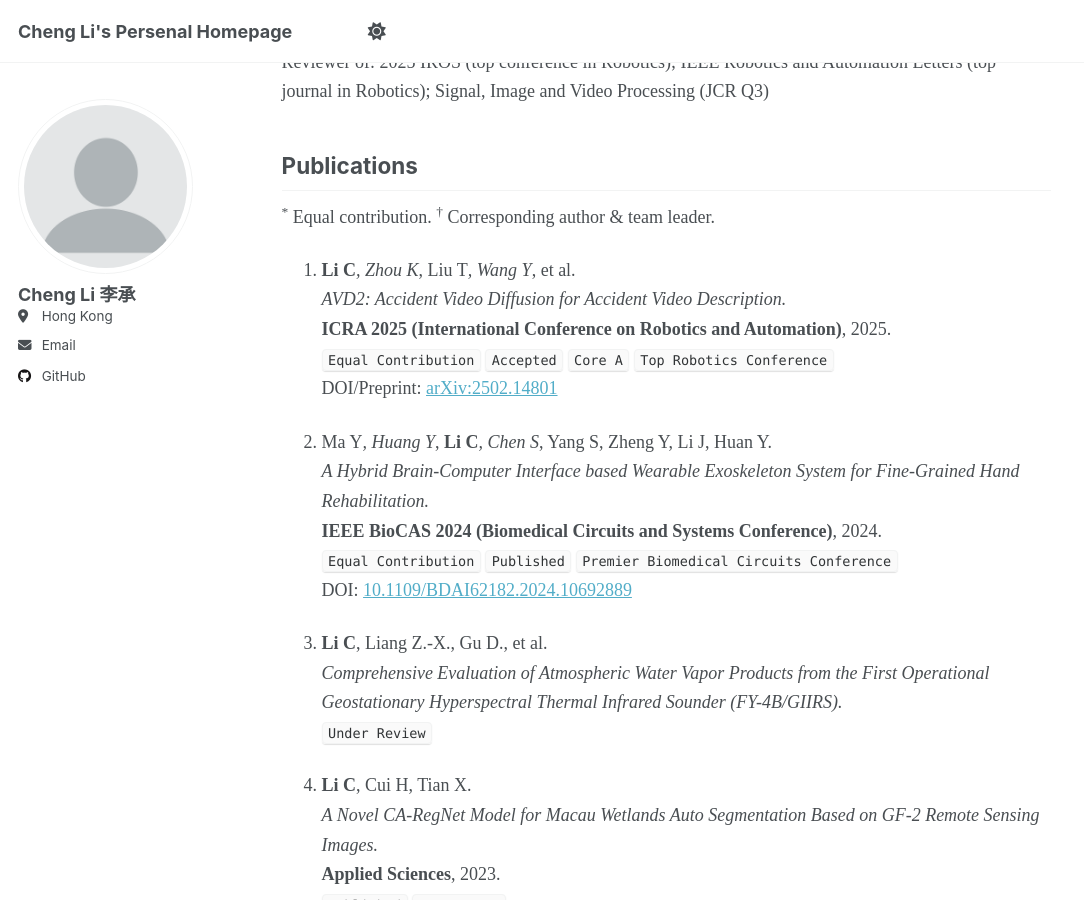
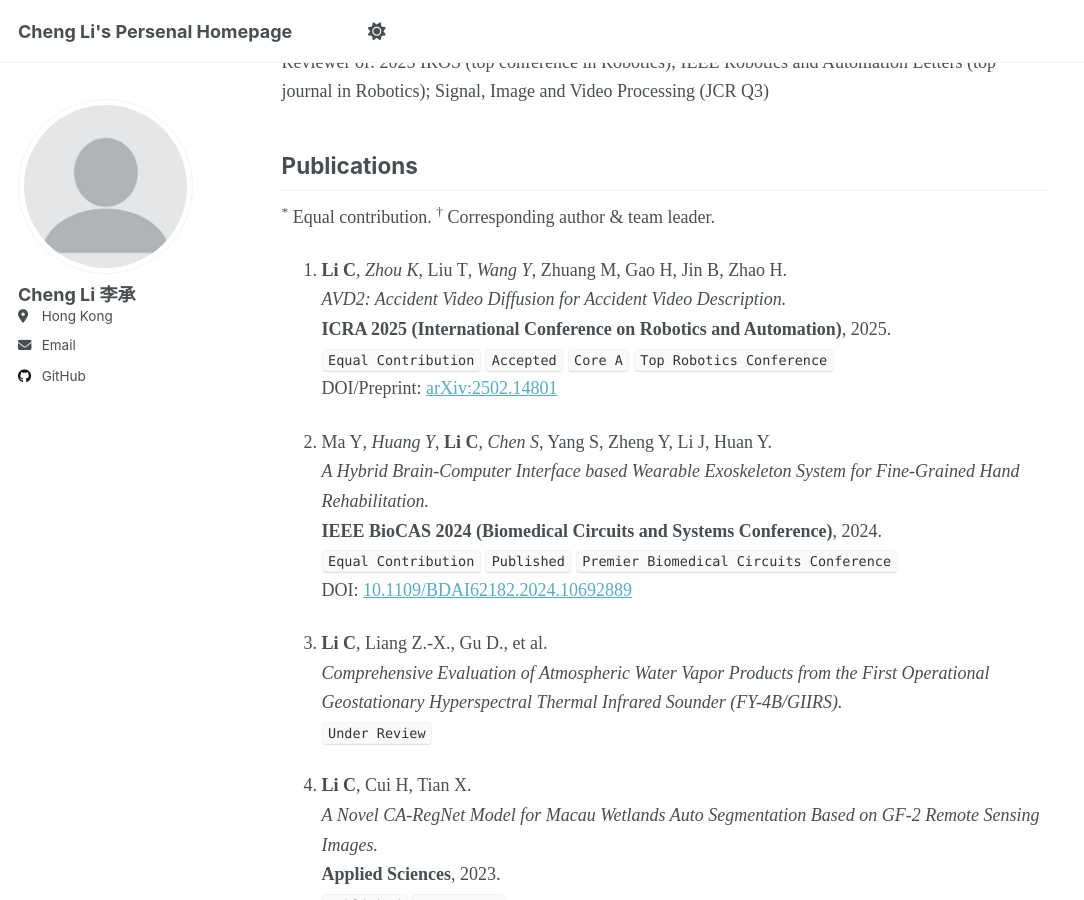
Before and after one commit to chengli24/chengli24, a Jekyll site: the page built from _pages/about.md, in a window 1280 px wide and 900 px high, scrolled down 2981 px. Shown: the whole window, without its empty margins (0-1084 px from the left). Built offline with Jekyll 4.4.1, drawn with Linux system fonts in a browser that asks for light colours; a script that is not in the unit is left out.

Commit message:
Update about.md

```diff
--- a/_pages/about.md
+++ b/_pages/about.md
@@ -61,7 +61,7 @@ Reviewer of: 2025 IROS (top conference in Robotics); IEEE Robotics and Automatio
 ## Publications
 <sup>*</sup> Equal contribution. <sup>†</sup> Corresponding author & team leader.
 
-1. **Li C***, Zhou K*, Liu T*, Wang Y*, et al.
+1. **Li C***, Zhou K*, Liu T*, Wang Y*, Zhuang M, Gao H, Jin B, Zhao H.
    *AVD2: Accident Video Diffusion for Accident Video Description.*
    **ICRA 2025 (International Conference on Robotics and Automation)**, 2025.
    <code>Equal Contribution</code> <code>Accepted</code> <code>Core A</code> <code>Top Robotics Conference</code>
```
